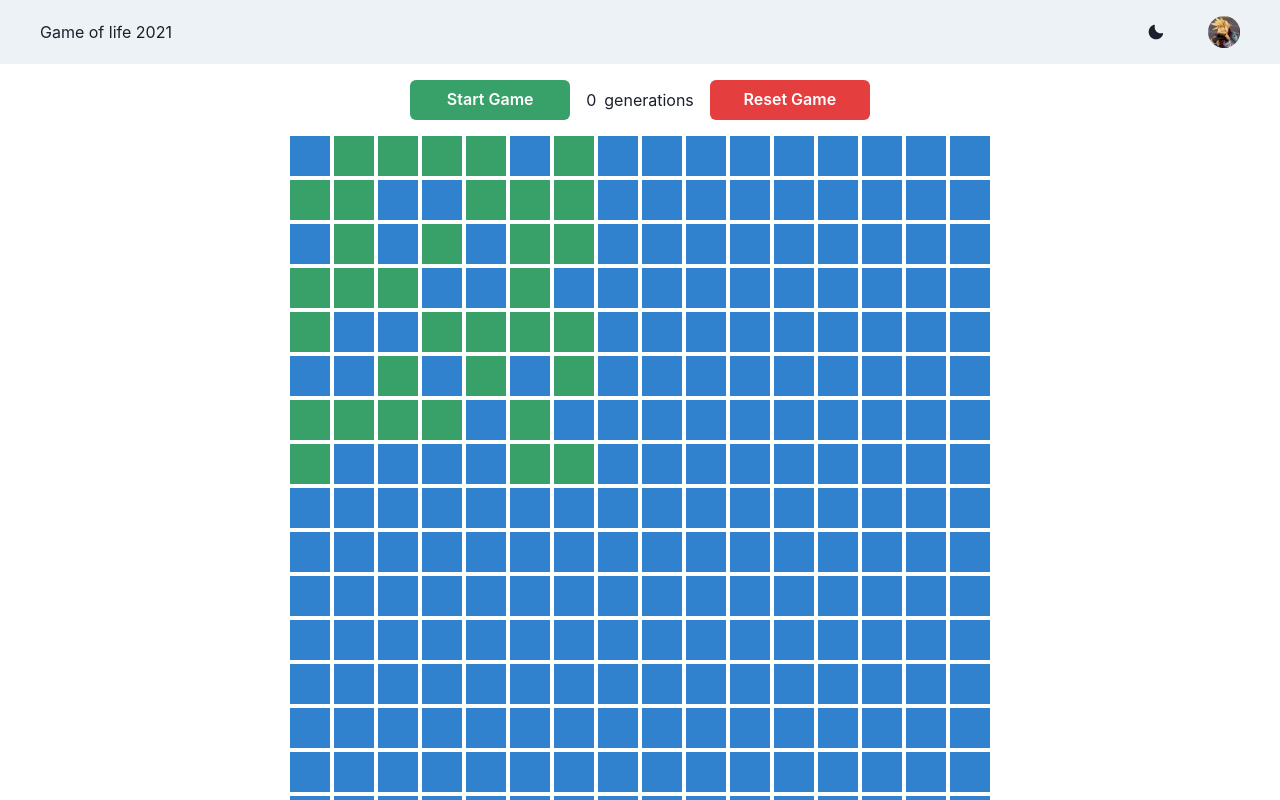
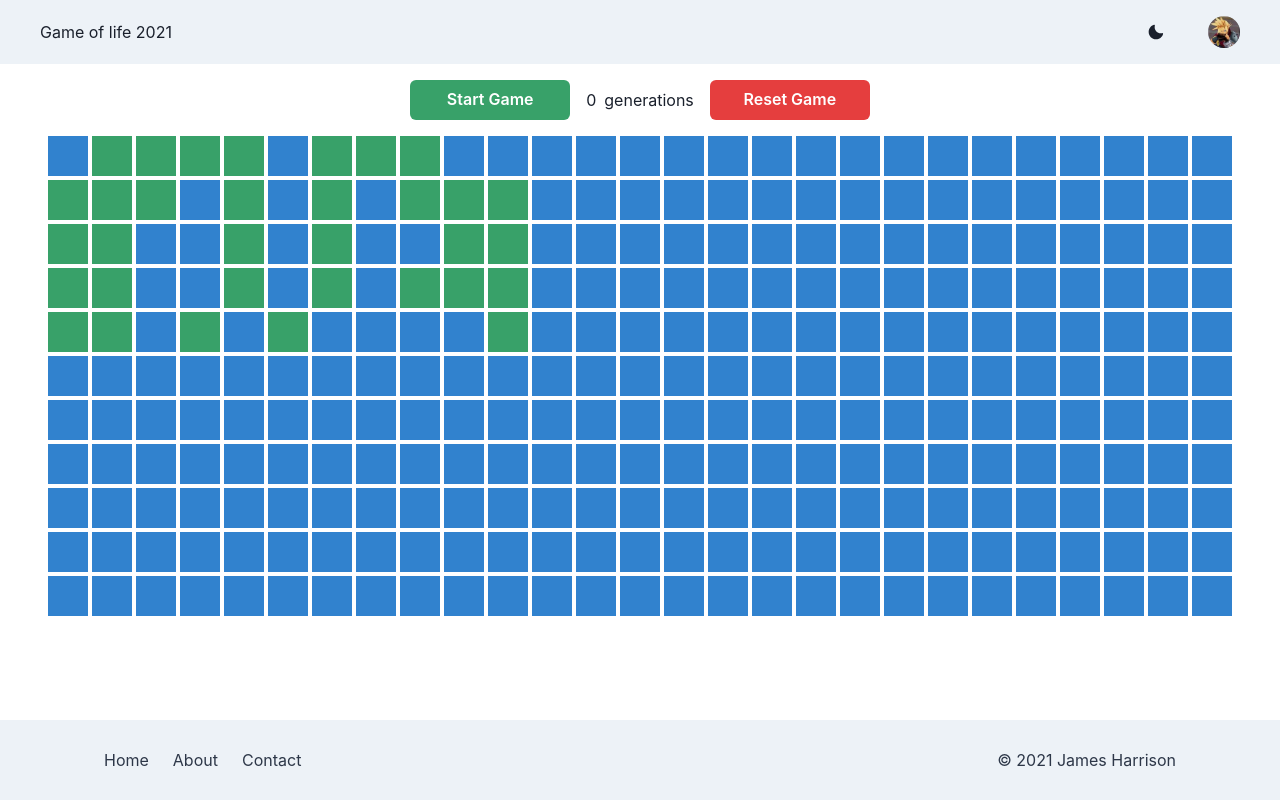
Before and after one commit to JamesHarrisonZa/game-of-life-2021, a Next.js app: page /game/random in a window 1280 px wide. Shown: the top 800 px of the page. Built offline with nearby package versions, Linux system fonts and the light colour scheme.

Commit message:
use viewport to figure out grid dimensions

```diff
--- a/pages/game/random.tsx
+++ b/pages/game/random.tsx
@@ -8,8 +8,8 @@ import { GameOfLife } from '../../lib/gameOfLife';
 import { StartingCells } from '../../lib/startingCells';
 
 const GameRandom: FC = () => {
-  const windowHeight = 200; //TODO use viewport/available space
-  const windowWidth = 200; //TODO use viewport/available space
+  const windowHeight = (window.innerHeight - 260) / 4; //TODO this better & investigate issue when refreshing
+  const windowWidth = (window.innerWidth - 40) / 4; //TODO this better & investigate issue when refreshing
 
   const startingCells = new StartingCells(windowHeight, windowWidth);
   const [gameOfLife] = useState(new GameOfLife());
```
